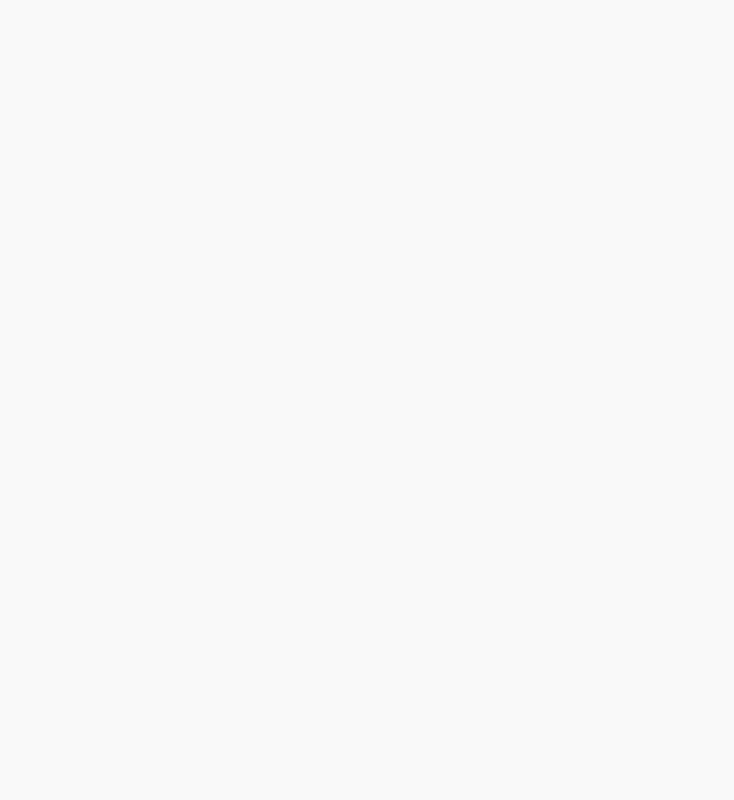
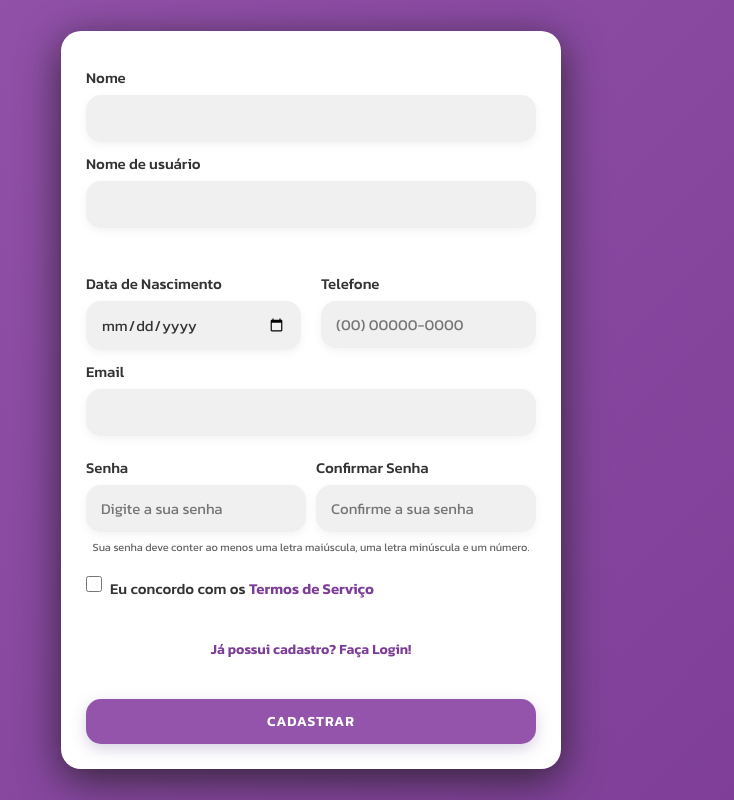
Before and after one commit to LibreLontrina/vite-react, a React (Vite) app: page /cadastrar in a window 1280 px wide. Before the commit this address had no page. Shown: the whole page, without its empty margins (329-1063 px from the left). Built offline with nearby package versions, Linux system fonts and the light colour scheme; a web font is replaced by a local one.

Commit message:
Pagina cadastro, atualização de modulos css em andamento. LAN

```diff
--- a/src/App.tsx
+++ b/src/App.tsx
@@ -1,6 +1,8 @@
 import { BrowserRouter, Routes, Route } from "react-router-dom";
 import LandingPage from './pages/padrao/landing-page';
 import TermosUso from './pages/padrao/termos-uso';
+import Cadastro from './pages/usuario/cadastro';
+
 
 export default function App() {
 
@@ -10,6 +12,7 @@ export default function App() {
         <Routes>
           <Route path="/" element={<LandingPage />} />
           <Route path="/termos" element={<TermosUso />} />
+          <Route path="/cadastrar" element={<Cadastro />} />
         </Routes>
       </BrowserRouter>
     </>
--- a/src/pages/padrao/landing-page/index.tsx
+++ b/src/pages/padrao/landing-page/index.tsx
@@ -13,12 +13,12 @@ import img_aplicativo from '/aplicativo-movel.png';
 export default function LandingPage() {
   return (
 
-    <body>
+    <body className="landing-page">
       	<section className="hero fade-section">
         <h1>Bem-vindo ao <span>Libre</span></h1>
         <p>Explore, leia e compartilhe com liberdade.</p>
         <br/>
-        <a href="../cadastro-usuario" className="button-home">Comece agora</a>
+        <a href="../cadastrar" className="button-home">Comece agora</a>
       	</section>
 
       	<br/>
--- a/src/pages/padrao/landing-page/landing-page.css
+++ b/src/pages/padrao/landing-page/landing-page.css
@@ -1,4 +1,4 @@
-body {
+body.landing-page {
       margin: 0;
       font-family: 'Kanit', sans-serif;
       background-color: #f9f9f9;
--- /dev/null
+++ b/src/pages/usuario/cadastro/cadastro.module.css
@@ -0,0 +1,313 @@
+* {
+  margin: 0;
+  padding: 0;
+  box-sizing: border-box;
+  font-family: 'Kanit', sans-serif;
+}
+
+body.cadastro {
+  background: linear-gradient(135deg, #9454ac, #7c3d96);
+  display: flex;
+  justify-content: center;
+  align-items: center;
+  min-height: 100vh;
+  padding: 15px;
+}
+
+.container {
+  background-color: #fff;
+  padding: 25px;
+  width: 100%;
+  max-width: 500px;
+  border-radius: 20px;
+  box-shadow: 0px 10px 40px rgba(29, 28, 28, 0.8);
+  animation: fadeIn 0.5s ease-out;
+}
+
+@keyframes fadeIn {
+  from {
+    opacity: 0;
+    transform: translateY(20px);
+  }
+
+  to {
+    opacity: 1;
+    transform: translateY(0);
+  }
+}
+
+body.cadastro form {
+  display: flex;
+  flex-direction: column;
+  width: 100%;
+}
+
+body.cadastro form>h1 {
+  color: #333;
+  font-weight: 700;
+  margin-bottom: 20px;
+  text-align: center;
+  font-size: 1.8rem;
+}
+
+body.cadastro label {
+  font-size: 15px;
+  margin-top: 10px;
+  font-weight: 500;
+  color: #333;
+  display: block;
+}
+
+body.cadastro input[type="text"],
+body.cadastro input[type="email"],
+body.cadastro input[type="password"],
+body.cadastro input[type="tel"],
+body.cadastro input[type="date"] {
+  margin-top: 6px;
+  padding: 12px 15px;
+  border-radius: 15px;
+  border: none;
+  background-color: #f0f0f0;
+  width: 100%;
+  font-size: 15px;
+  transition: all 0.3s ease;
+  box-shadow: 0 3px 10px rgba(0, 0, 0, 0.05);
+    color: #333;
+}
+
+body.cadastro input:focus {
+    outline: 2px solid #9454ac;
+    background-color: #fff;
+    box-shadow: 0 0 10px rgba(148, 84, 172, 0.4);
+}
+
+ /* Adição do estilo do botão de ver e esconder senha */
+
+.input-wrapper {
+  position: relative;
+  width: 100%;
+}
+
+.input-wrapper input {
+  width: 100%;
+  padding-right: 40px;
+  /* espaço para o olho */
+}
+
+.input-wrapper i {
+  position: absolute;
+  top: 60%;
+  right: 12px;
+  transform: translateY(-50%);
+  font-size: 18px;
+  cursor: pointer;
+  color: #666;
+}
+
+.linha {
+  display: flex;
+  gap: 10px;
+  margin-top: 10px;
+}
+
+.linha>div {
+  flex: 1;
+}
+
+.requisitos {
+  font-size: 11px;
+  margin-top: 8px;
+  text-align: center;
+  color: #666;
+  line-height: 1.4;
+}
+
+.termos {
+  display: flex;
+  align-items: center;
+  gap: 8px;
+  margin-top: 12px;
+}
+
+.termos input[type="checkbox"] {
+  width: 16px;
+  height: 16px;
+  cursor: pointer;
+}
+
+.termos label {
+  font-size: 13px;
+  margin-top: 0;
+  cursor: pointer;
+}
+
+.termos a {
+  color: #7c3d96;
+  text-decoration: none;
+  font-weight: 600;
+}
+
+.termos a:hover {
+  text-decoration: underline;
+}
+
+.irlogin {
+  text-align: center;
+  margin-top: 15px;
+  font-size: 14px;
+  color: #333;
+}
+
+.irlogin a {
+  color: #7c3d96;
+  text-decoration: none;
+  font-weight: 600;
+}
+
+.irlogin a:hover {
+  text-decoration: underline;
+}
+
+body.cadastro button {
+  width: 100%;
+  margin-top: 15px;
+  padding: 12px 0;
+  border-radius: 15px;
+  border: none;
+  font-weight: 600;
+  letter-spacing: 1px;
+  text-transform: uppercase;
+  color: #fff;
+  background: #9454ac;
+  cursor: pointer;
+  font-size: 14px;
+  box-shadow: 0px 5px 15px rgba(158, 139, 182, 0.4);
+  transition: all 0.3s ease;
+}
+
+body.cadastro button:hover {
+  background: #7c3d96;
+  transform: translateY(-3px);
+  box-shadow: 0px 8px 20px rgba(158, 139, 182, 0.6);
+}
+
+body.cadastro button:active {
+  transform: translateY(1px);
+}
+
+/* Responsividade */
+@media (max-width: 480px) {
+  .container {
+    padding: 20px;
+  }
+
+  body.cadastro form>h1 {
+    font-size: 1.5rem;
+    margin-bottom: 15px;
+  }
+
+  .linha {
+    flex-direction: column;
+    gap: 0;
+  }
+
+  body.cadastro input[type="text"],
+  input[type="email"],
+  input[type="password"],
+  input[type="tel"],
+  input[type="date"] {
+    padding: 10px 12px;
+  }
+}
+
+@media (max-height: 600px) {
+  body.cadastro {
+    padding: 10px;
+  }
+
+  .container {
+    padding: 15px;
+  }
+
+  body.cadastro form>h1 {
+    font-size: 1.4rem;
+    margin-bottom: 10px;
+  }
+
+  label {
+    margin-top: 8px;
+    font-size: 13px;
+  }
+
+  .requisitos {
+    font-size: 10px;
+  }
+
+  .termos label {
+    font-size: 12px;
+  }
+
+  body.cadastro button {
+    padding: 10px 0;
+    margin-top: 12px;
+  }
+}
+
+.error_message {
+  color: #ff4d4d;
+  font-size: 12px;
+  margin-top: 5px;
+  display: none;
+  animation: slideDown 0.3s ease-out;
+  padding: 5px 10px;
+  background-color: #fff0f0;
+  border-radius: 5px;
+  border-left: 3px solid #ff4d4d;
+}
+
+@keyframes slideDown {
+  from {
+    opacity: 0;
+    transform: translateY(-10px);
+  }
+
+  to {
+    opacity: 1;
+    transform: translateY(0);
+  }
+}
+
+/* Animações */
+@keyframes fadeIn {
+  from {
+    opacity: 0;
+    transform: translateY(20px);
+  }
+
+  to {
+    opacity: 1;
+    transform: translateY(0);
+  }
+}
+
+@keyframes slideDown {
+  from {
+    opacity: 0;
+    transform: translateY(-30px);
+  }
+
+  to {
+    opacity: 1;
+    transform: translateY(0);
+  }
+}
+
+@keyframes bgFade {
+  from {
+    opacity: 0;
+  }
+
+  to {
+    opacity: 1;
+  }
+}
--- /dev/null
+++ b/src/pages/usuario/cadastro/index.tsx
@@ -0,0 +1,83 @@
+import styles from './cadastro.module.css';
+
+
+
+export default function Cadastro() {
+
+    function mostrarSenha() {}
+
+
+  return (
+    <body className={styles.cadastro}>
+        <div className={styles.container}>
+            <form method="POST" data-method="POST" data-endpoint="usuario/cadastrar" data-redirect="../cod-verificacao" id="formCadastro">
+                <label>Nome</label>
+                <input type="text" id="nome" name="nome" required/>
+
+                <label>Nome de usuário</label>
+                <input type="text" id="username" name="username" required/>
+                <div className={styles.error_message} id="username-error"/>
+
+                <br/>
+
+                <div className={styles.linha}>
+                    <div>
+                        <label>Data de Nascimento</label>
+                        <input type="date" id="dtaNasc" name="dtaNasc" required/>
+                    </div>
+                    <br/>
+                    <div>
+                        <label>Telefone</label>
+                        <input type="tel" id="tel" name="tel" placeholder="(00) 00000-0000" maxLength={15}/>
+                    <div className="error-message" id="telefone-error"></div>
+                    </div>
+                </div>
+
+                <label>Email</label>
+                <input type="email" id="email" name="email" required/>
+                <div className={styles.error_message} id="email-error"/>
+
+                <div className={styles.linha}>
+                    <div>
+                        <label>Senha</label>
+                        <div className={styles.input_wrapper}>
+                            <input type="password" id="senha" name="senha" placeholder="Digite a sua senha" required/>
+                            <i className="bi bi-eye-fill" id="btn-senha" onClick={mostrarSenha}/>
+                        </div>
+                    </div>
+
+                    <div>
+                        <label>Confirmar Senha</label>
+                        <div className={styles.input_wrapper}>
+                            <input type="password" id="confirmar" name="confirmar" placeholder="Confirme a sua senha" required/>
+                            <i className="bi bi-eye-fill" id="btn-confirma-senha" onClick={mostrarSenha}/>
+                        </div>
+                    </div>
+                </div>
+                <div className={styles.error_message} id="senha-error"></div>
+
+                <p className={styles.requisitos}>Sua senha deve conter ao menos uma letra maiúscula, uma letra minúscula e um número.</p>
+
+                <div className={styles.termos}>
+                    <input type="checkbox" id="termos" name="termos" required/>
+                    <label>Eu concordo com os <a href="../termos-uso">Termos de Serviço</a></label>
+                </div>
+
+                <br/>
+
+                <div className={styles.irlogin}>
+                    <a href="../login-usuario">Já possui cadastro? Faça Login!</a>
+                </div>
+
+                <br/>
+
+                <button type="submit">Cadastrar</button>
+                <div id="form-error" className={styles.error_message}/>
+            </form>
+        </div>
+    </body>
+
+
+
+  );
+}
```
